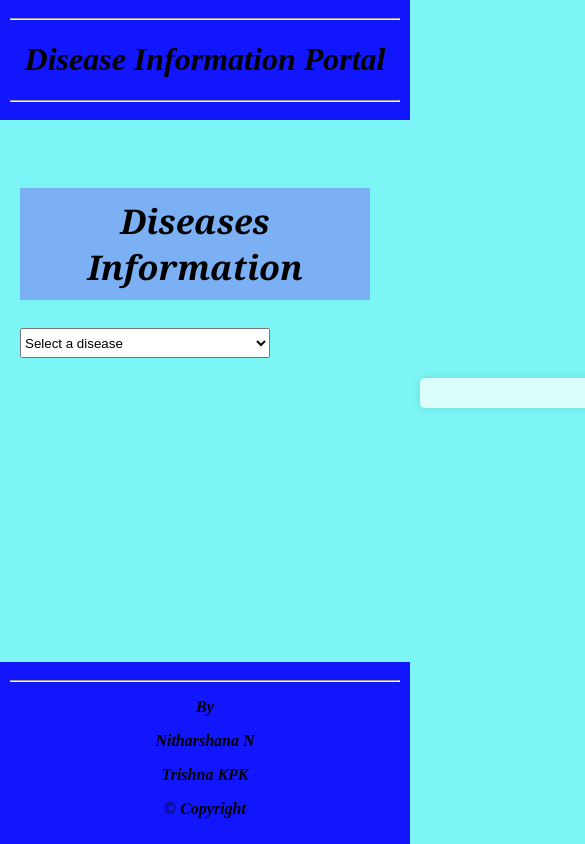
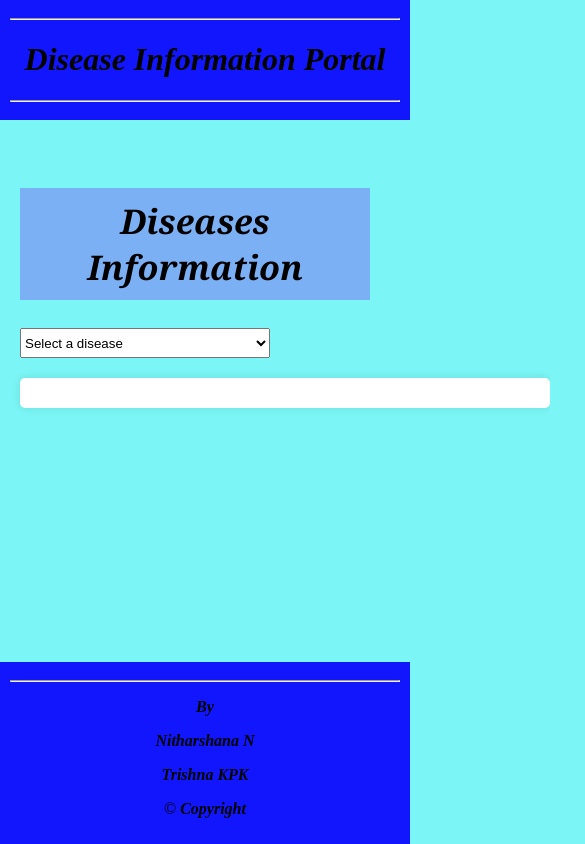
Before and after one commit to Maga-333/iot-project, a plain HTML site: page index.html in a window 390 px wide. Shown: the top 844 px of the page, 585 px wide, since content can reach past the window. Drawn offline with Linux system fonts and the light colour scheme.

Commit message:
Add files via upload

```diff
--- a/style.css
+++ b/style.css
@@ -70,13 +70,12 @@ label{
 #diseaseInfo {
     margin-top: 20px;
     padding: 15px;
-    background-color: rgb(219, 253, 252);
+    background-color: white;
     color: black;
     border-radius: 5px;
     box-shadow: 0 0 10px rgba(0, 0, 0, 0.1);
     text-align: center;
     width: 500px;
-    margin-left: 400px;
 }
 
 h3{
@@ -102,15 +101,4 @@ h3{
         display: block;
         margin: 5px;
     }
-    #diseaseInfo {
-        margin-top: 20px;
-        padding: 15px;
-        background-color: rgb(219, 253, 252);
-        color: black;
-        border-radius: 5px;
-        box-shadow: 0 0 10px rgba(0, 0, 0, 0.1);
-        text-align: center;
-        width: 500px;
-        margin: center;
-    }
 }
```
